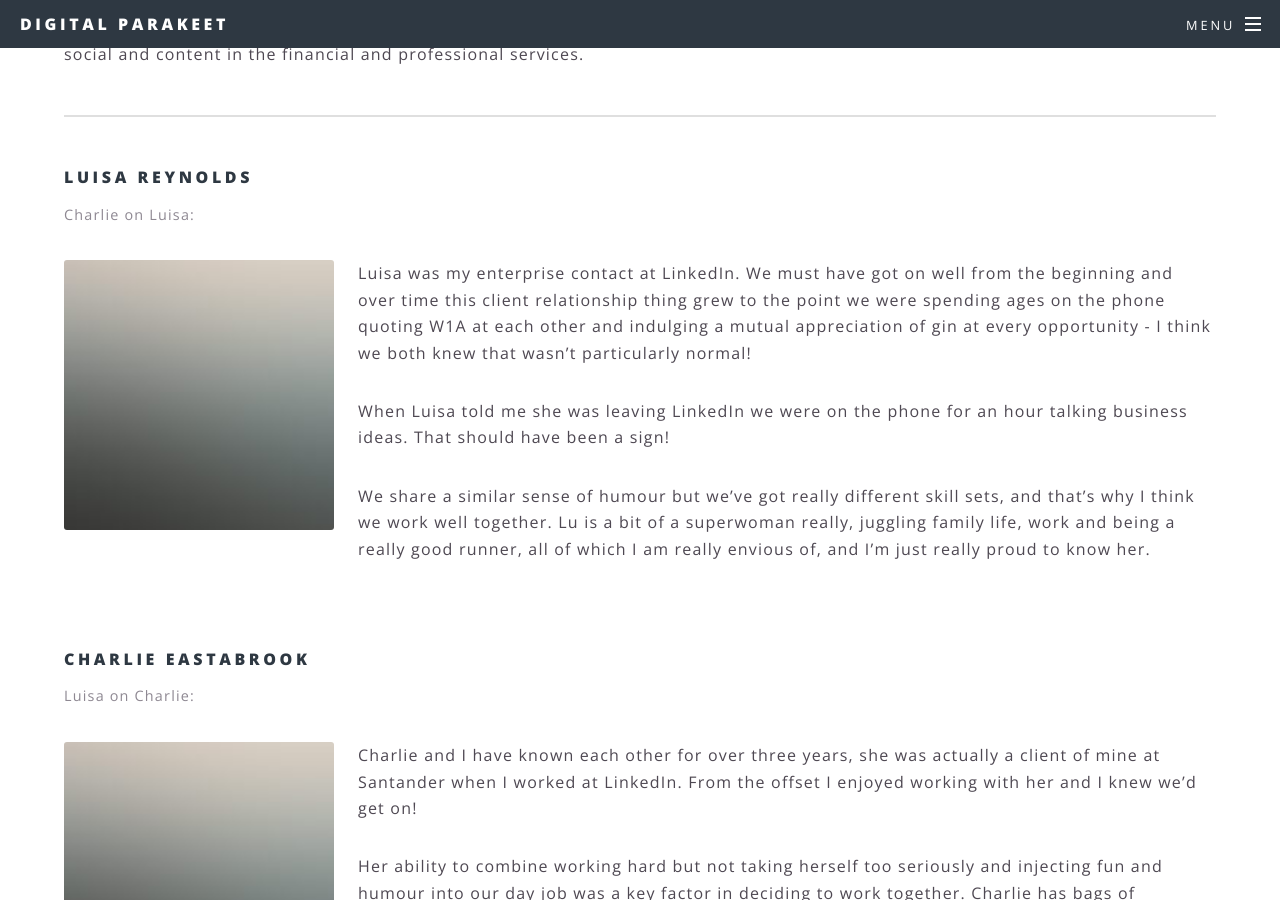
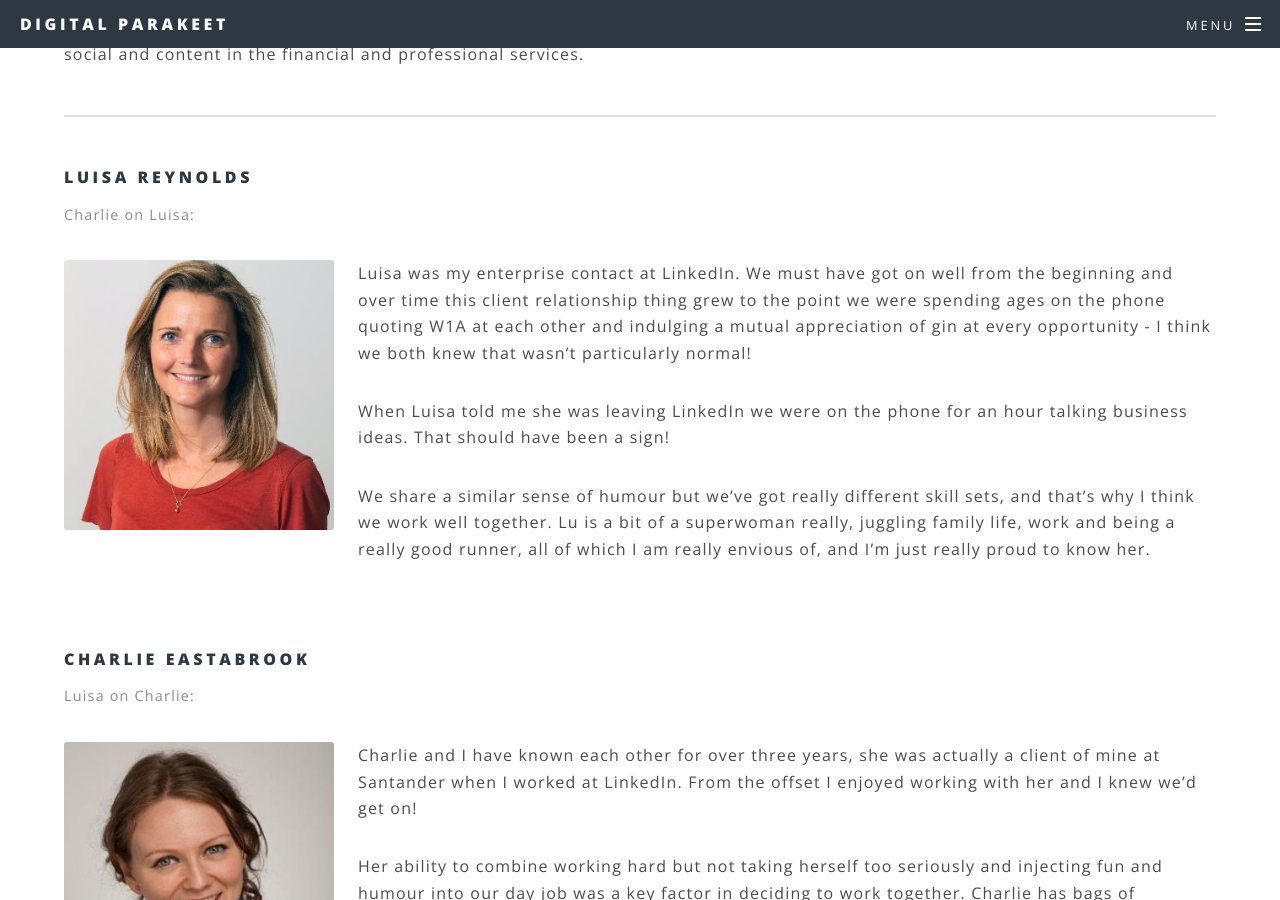
Before and after one commit to digitalparakeet/site, a Jekyll site: the page built from about.html, in a window 1280 px wide and 900 px high, scrolled down 443 px. Built offline with Jekyll 4.4.1, drawn with Linux system fonts in a browser that asks for light colours.

Commit message:
adds real images into profiles

```diff
--- a/about.html
+++ b/about.html
@@ -15,7 +15,7 @@ permalink: /about/
   </header>
   <div class="row">
     <div class="3u 12u$(small)">
-      <img class="image fit" src="{{ "/images/pic04.jpg" | prepend: site.baseurl }}" alt="Luisa Reynolds">
+      <img class="image fit" src="{{ "/images/luisa.jpg" | prepend: site.baseurl }}" alt="Luisa Reynolds">
     </div>
     <div class="9u 12u$(small)">
       <p>Luisa was my enterprise contact at LinkedIn. We must have got on well from the beginning and over time this client relationship thing grew to the point we were spending ages on the phone quoting W1A at each other and indulging a mutual appreciation of gin at every opportunity - I think we both knew that wasn’t particularly normal!</p>
@@ -32,7 +32,7 @@ permalink: /about/
   </header>
   <div class="row">
     <div class="3u 12u$(small)">
-      <img class="image fit" src="{{ "/images/pic04.jpg" | prepend: site.baseurl }}" alt="Luisa Reynolds">
+      <img class="image fit" src="{{ "/images/charlie.jpg" | prepend: site.baseurl }}" alt="Luisa Reynolds">
     </div>
     <div class="9u 12u$(small)">
       <p>Charlie and I have known each other for over three years, she was actually a client of mine at Santander when I worked at LinkedIn. From the offset I enjoyed working with her and I knew we’d get on!</p>
```
Also changed, not shown: images/charlie.jpg (added), images/luisa.jpg (added).
